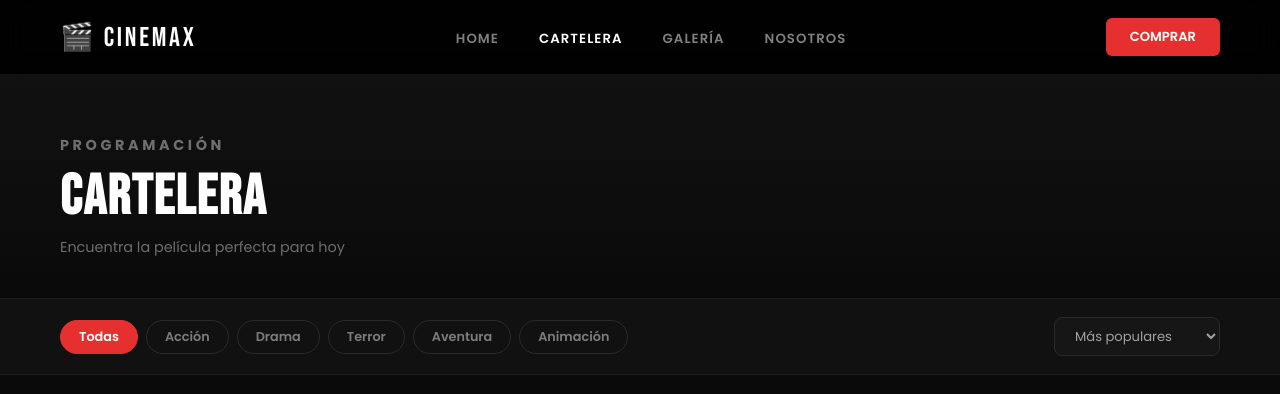
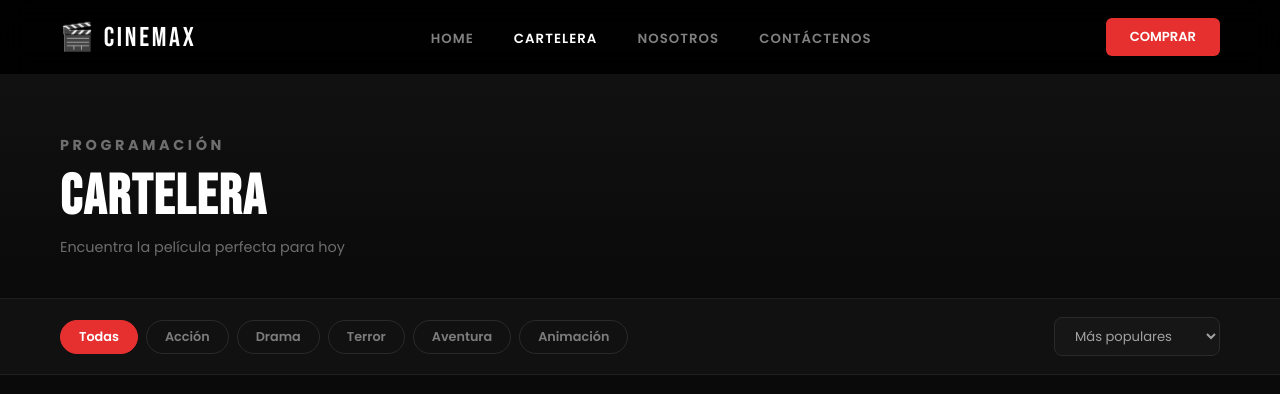
Before and after one commit to Hernando2007/CINE, a plain HTML site: page cartelera.html in a window 1280 px wide. Shown: the top 394 px of the page. Drawn offline with Linux system fonts and the light colour scheme.

Commit message:
Cartelera

```diff
--- a/cartelera.html
+++ b/cartelera.html
@@ -15,8 +15,8 @@
     <ul class="nav-links">
       <li><a href="index.html">Home</a></li>
       <li><a href="#" class="activo">Cartelera</a></li>
-      <li><a href="#">Galería</a></li>
       <li><a href="nosotros.html">Nosotros</a></li>
+      <li><a href="./contacto.html">Contáctenos</a></li>
     </ul>
     <button class="btn-nav" onclick="location.href='comprar.html'">Comprar</button>
   </nav>
```
